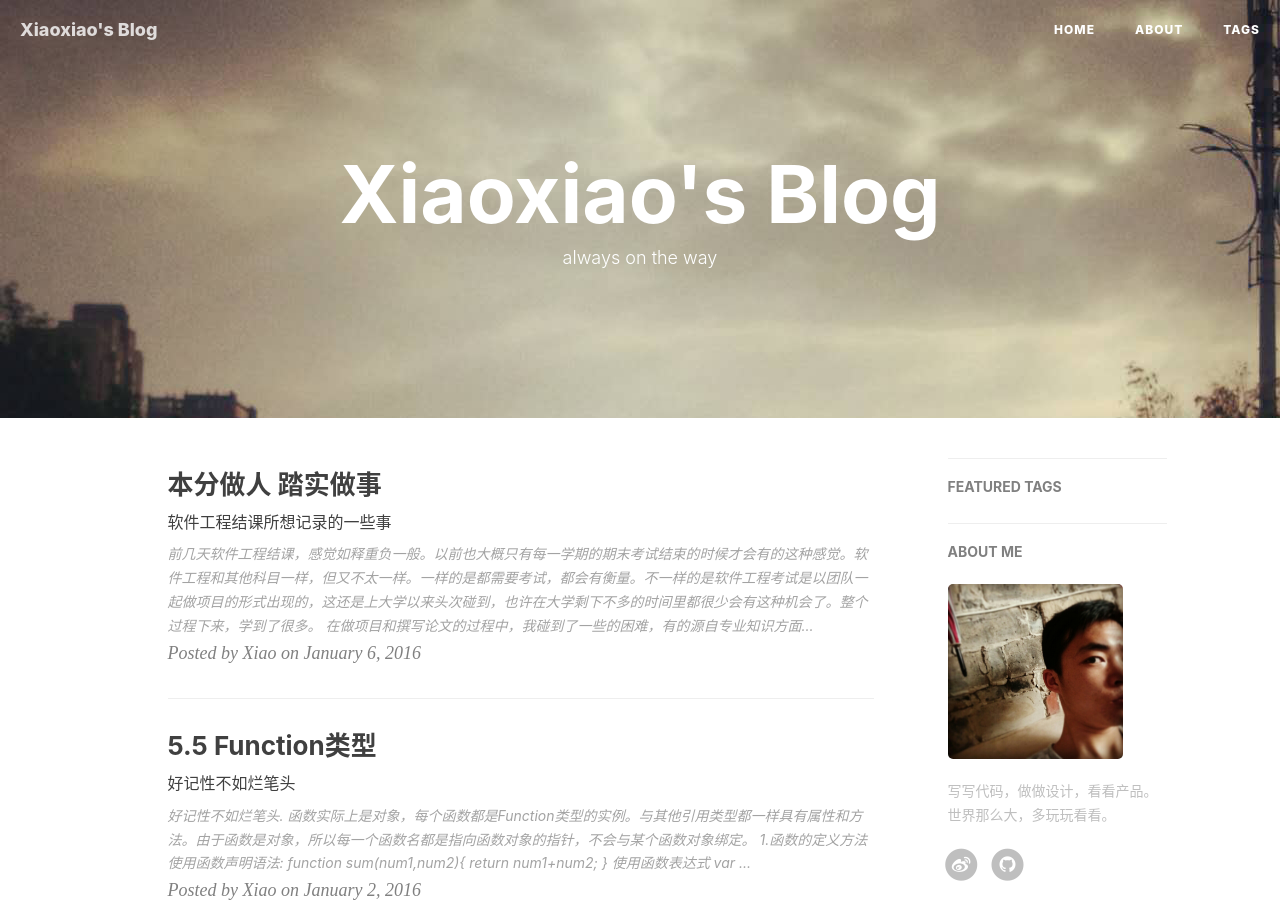
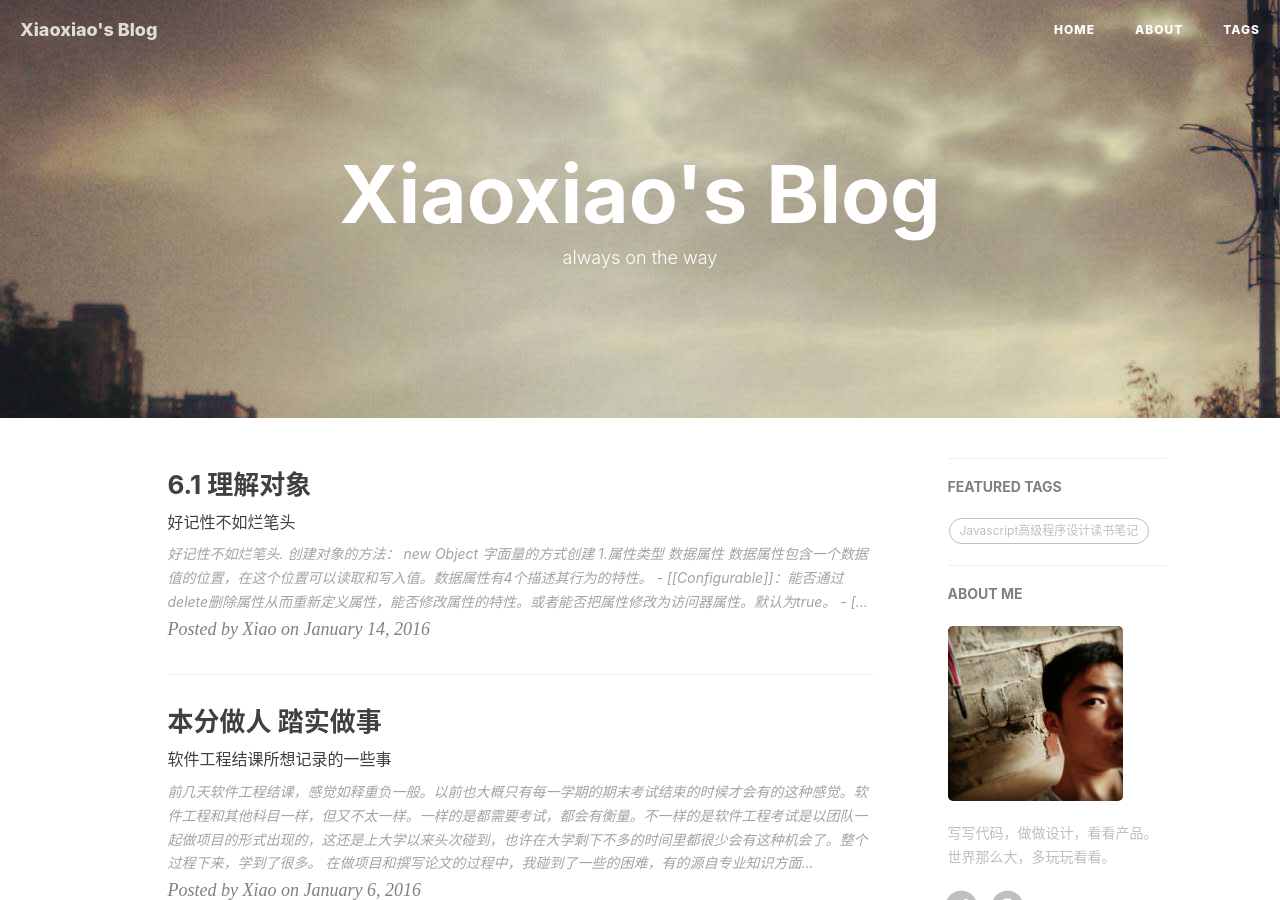
Before and after one commit to xx19941215/xx19941215.github.io, a Jekyll site: the page built from index.html, in a window 1280 px wide and 900 px high. Built offline with Jekyll 4.4.1, drawn with Linux system fonts in a browser that asks for light colours; nearby versions of some CDN libraries; the list of posts is cut into pages by our own code; comment, search, counter and statistics services are not loaded; some of the changed lines change nothing that is shown.

````diff
--- a/_posts/2016-01-02-js-pro.markdown
+++ b/_posts/2016-01-02-js-pro.markdown
@@ -6,7 +6,7 @@
 author:     "Xiao"
 header-img: "img/post-bj-jspro.jpg"
 tags:
-    - Javascript
+    - Javascript高级程序设计读书笔记
 ---
 
 >好记性不如烂笔头.
@@ -164,3 +164,73 @@
 
 
 当在严格模式下访问时，访问arguments.caller会导致错误。ECMAscript5还定义了arguments.caller属性，但是在严格模式下访问他也会导致错误，在非严格模式下访问这个属性始终是undefined。严格模式还有一个限制，不能为函数的caller属性赋值，否则会导致错误。
+
+### 6.函数的属性和方法
+
+因为函数是对象，所以函数也有属性 和方法。每个函数都包含两个属性：`length`和`prototype`。
+length表示函数希望接受命名参数的个数。
+
+例如
+
+```javascript
+function sayName(name){
+	alert(name);
+}
+
+function sayHi(){
+	alert("Hi");
+}
+
+alert(sayName.length);//1
+alert(sayHi.length);//0
+
+```
+
+- prototype属性
+
+对于ECMAscript的引用类型，prototype是保存他们所有实例方法的真正所在。换句话说，诸如toString()和valueOf()方法实际上都是保存在prototyp名下的。只不过是通过各自对象的实例访问罢了。在创建自定义类型和实现继承的时候，prototype属性的作用是及其重要的。在ECMAscript5中，prototype属性是不可以枚举的，因此无法使用for in无法发现。
+
+每个函数都包含两个非继承而来的方法：apple() call()。这两个方法的作用都是在特点的作用域中调用函数，实际上等于设置函数体内this对象的值。
+
+例如：
+
+```javascript
+function sum(num1,num2){
+	return num1+num2;
+}
+
+function callSum1(num1,num2){
+	return sum.apply(this,arguments);//传入argument对象
+}
+function callSum2(num1,num2){
+	return sum.apply(this,[num1.num2]);
+}
+
+alert(callSum1(10,10));//20
+alert(callSum2(10,10));//20
+
+```
+
+call与之不同之处是必须一个一个传入参数的值
+
+```javascript
+sum.call(this,num1,num2);
+```
+
+call和apply的作用是可以扩充函数的作用域，对象和方法不需要有任何的耦合关系了。
+
+除此之外。ECMAscript还有另外一个bind方法。这个方法汇创建一个函数的实例，其this的值会被绑定到传给bind()函数的值。
+
+```javascript
+window.color="red";
+var o={color:"blue"};
+function sayColor(){
+	alert(this.color);
+}
+
+var objectSayColor=sayColor.bind(o);
+objectSayColor();//blue
+
+```
+
+支持：IE9+,Firefox 4+,Safari5.1+,Opera12+和chrome
--- /dev/null
+++ b/_posts/2016-01-14-js-object-oriented.markdown
@@ -0,0 +1,159 @@
+---
+layout:     post
+title:      "6.1 理解对象"
+subtitle:   "好记性不如烂笔头"
+date:       2016-01-14 21:29:00
+author:     "Xiao"
+header-img: "img/post-bj-jspro.jpg"
+tags:
+    - Javascript高级程序设计读书笔记
+---
+
+>好记性不如烂笔头.
+
+创建对象的方法：
+
+1. new Object
+2. 字面量的方式创建
+
+### 1.属性类型
+
+1. 数据属性
+
+数据属性包含一个数据值的位置，在这个位置可以读取和写入值。数据属性有4个描述其行为的特性。
+
+	- [[Configurable]]：能否通过delete删除属性从而重新定义属性，能否修改属性的特性。或者能否把属性修改为访问器属性。默认为true。
+	- [[Enumerable]]：表示能否通过for-in循环返回属性。
+	- [[Writeable]]:表示能否修改属性的值。默认为true
+	- [[Value]]:包含这个属性的数据值。默认为undefined
+例如：
+
+```javascript
+var person={};
+Object.defineProperty(person,"name",{
+	writable:false,
+	value:"xiaoxiao"
+});
+console.log(person.name);//xiaoxiao
+person.name="JD";
+console.log(person.name);//xiaoxiao
+```
+
+在非严格模式下，赋值操作将被忽略。但在严格模式下，将会导致错误。也适用于configurable。一旦把属性定义为不可配置的，就不能再把它变回原配置了。要是此时再调用Object.definedProperty()方法修改除writeable之外的特性，都会导致错误。
+
+```javascript
+var person={};
+Object.defineProperty(person,"name",{
+	configurable:false,
+	value:"xiaoxiao"
+});
+Object.defineProperty(person,"name",{
+	configurable:true,
+	value:"JD"
+});
+//Cannot redefine property: name
+```
+
+可以多次调用defineProperty，但是设置为false后就有限制了。
+
+2. 访问器属性
+
+	- [[Configurable]]:表示能否通过delete删除属性从而重新定义属性。默认为true
+	- [[Enumerable]]:表示能否通过for-in循环返回属性。对于直接在对象上定义的属性，这个特性为true。
+	- [[Get]]:在读取属性的时候调用的函数。默认值为:underfined
+	- [[Set]]:在写入属性的时候调用的函数。默认为underfined
+访问器属性不可以直接定义，必须使用Object.defineProperty()来定义。请看下面的例子。
+
+```javascript
+var book={
+	_year:2004,
+	edition:1
+};
+
+Object.defineProperty(book,"year",{
+	get:function (){
+		return this._year;
+	},
+	set:function (newValue){
+		if(newValue>2004){
+			this._year=newValue;
+			this.edition+=newValue-2004;
+		}
+	}
+});
+
+book.year=2005;
+console.log(book.edition);
+```
+
+这是访问器属性的常见方法，即设置一个属性的值会导致其他属性发生变化。getter和setter不一定同时都要写，只指定getter意味着属性无法写，尝试写入属性的时候会被忽略。严格模式下尝试写入只指定了getter函数的属性会抛出错误。类似的。没有指定setter函数的属性也不能设置属性。
+
+### 2.定义多个属性
+
+由于为对象定义多个属性的可能性很大，ECMAscript5又定义了一个Object.defineProperties()方法。利用这个方法可以通过描述符一次定义多个属性。这个方法接受两个对象参数：第一个对象是要添加和修改其属性的对象，第二个对象的属性与第一个对象中要添加或者修改的属性一一对应，例如：
+
+```javascript
+var book={};
+Object.defineProperties(book,{
+	_year:{
+		value:2014
+	},
+	edition:{
+		value:1
+	},
+	year:{
+		get:function () {
+			return this._year;
+		},
+		set:function (newValue){
+			if(newValue>2014){
+				this._year=newValue;
+				this.edition+=newValue-2014;
+			}
+		}
+	}
+});
+```
+
+以上代码在book对外定义了两个数据属性（_year和edition）和一个访问器属性（year）。
+支持：IE9+ Firefox4+ Safari5+ Opera12+ 和Chrome
+
+### 3.读取访问器属性
+
+使用ECMAscript5的Object.getOwnPropertyDescriptor()方法，可以取得属性的描述符。这个方法接受两个参数：属性所在的对象和要读取其描述符的属性的名称。返回值是一个对象，如果是访问器属性，这个对象有configurable、enumerable、get和set；如果是数据属性这个对象的属性有configurable、enumrable、writeable和value。
+例如：
+
+```javascript
+var book={};
+Object.defineProperties(book,{
+	_year:{
+		value:2014
+	},
+	edition:{
+		value:1
+	},
+	year:{
+		get:function () {
+			return this._year;
+		},
+		set:function (newValue){
+			if(newValue>2014){
+				this._year=newValue;
+				this.edition+=newValue-2014;
+			}
+		}
+	}
+});
+var descriptor=Object.getOwnPropertyDescriptor(book,"_year");
+console.log(descriptor.value);//2014
+console.log(descriptor.configurable);//false
+console.log(typeof descriptor.get);//undefined
+
+var descriptor=Object.getOwnPropertyDescriptor(book,"year");
+console.log(descriptor.value);//undefined
+console.log(descriptor.enumerable);//false，直接在对象上定义是true
+console.log(typeof descriptor.get);//function 是指向getter函数的指针
+```
+
+
+包括BOM和DOM都可以使用，支持：IE9+ Firefox4+ Safari5+ Opera12+ Chrome
````
